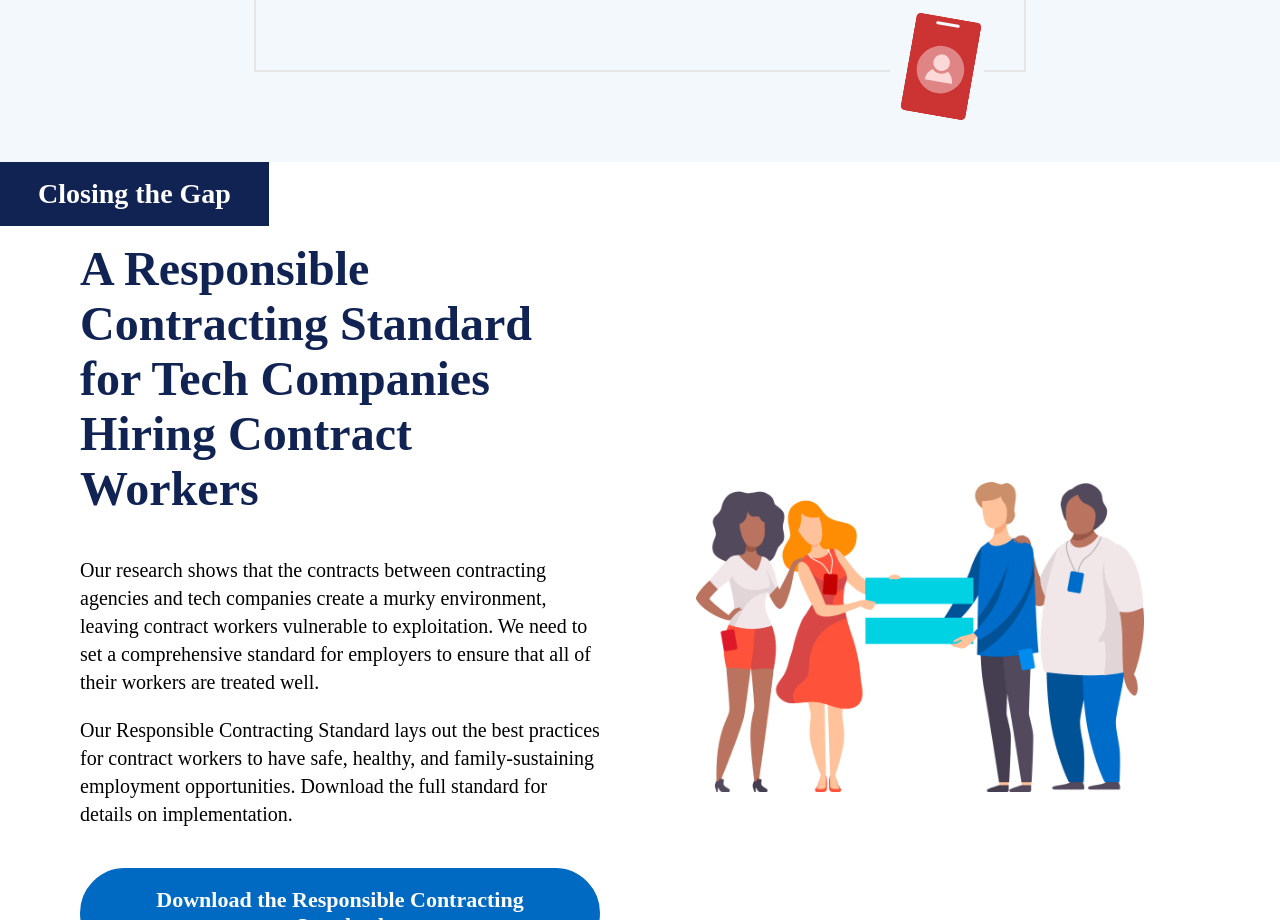
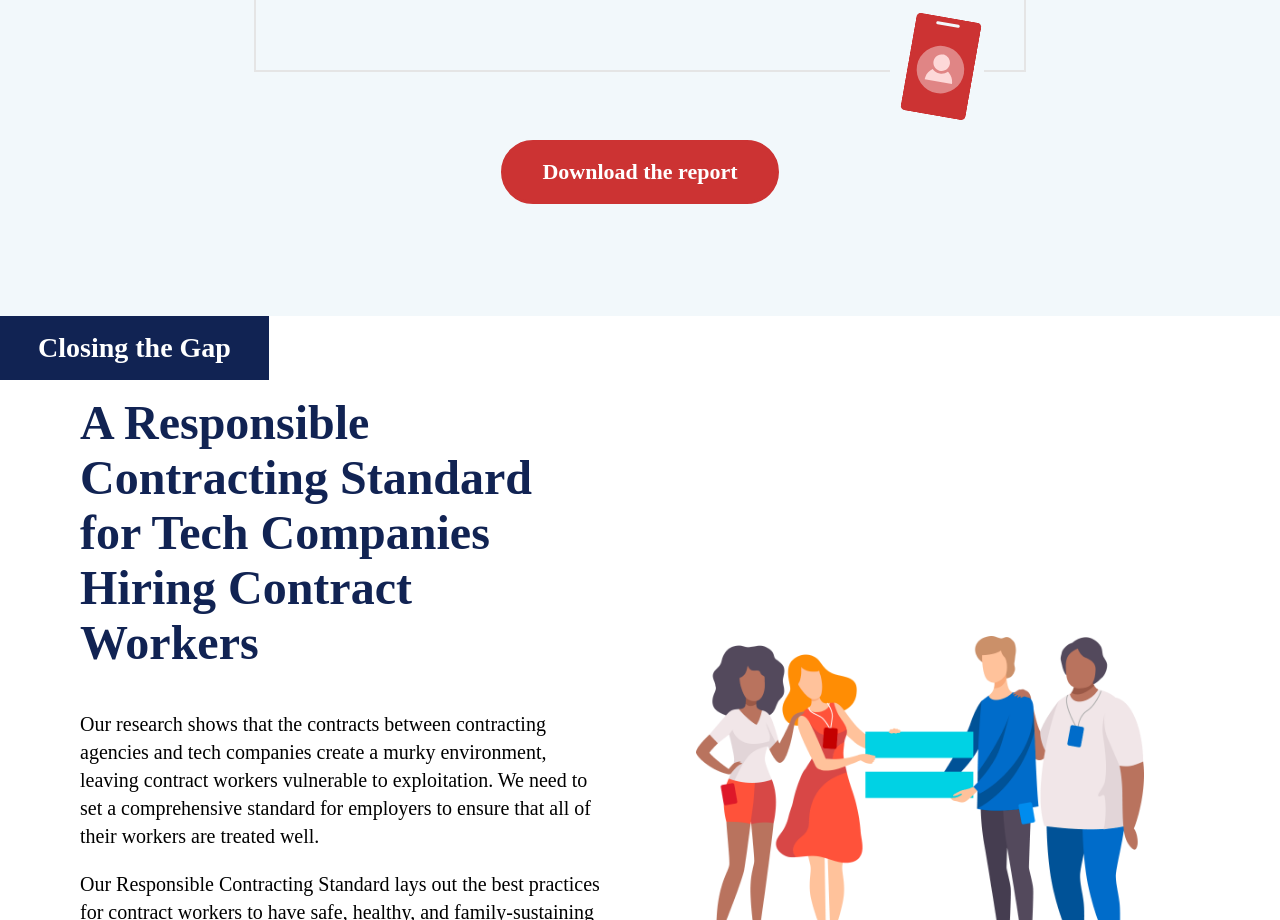
Before and after one commit to techequitycollaborative/cwdp, a React (Create React App) app: page / in a window 1280 px wide. Shown: the part 3944-4864 px from the top of the page. Built offline with nearby package versions, Linux system fonts and the light colour scheme; a web font is replaced by a local one.

Commit message:
added download button to bottom of at glance section

```diff
--- a/src/sections/at-glance/AtGlanceDesktop.jsx
+++ b/src/sections/at-glance/AtGlanceDesktop.jsx
@@ -1,6 +1,7 @@
 /** @jsxImportSource @emotion/react */
 import {
   atGlanceCopy,
+  landingSectionCopy,
   contractorBadgeSvg,
   contractorBadgesSmSvg,
   contractorBadgesMdSvg,
@@ -13,7 +14,7 @@ import {
   fullTimeLadderImg,
   contractorLadderImg
 } from 'assets';
-import { Quote, VerticalSplit } from 'components';
+import { Quote, VerticalSplit, Button } from 'components';
 import { breakpoints, mediaQueries, themeStyles } from 'theme';
 
 const styles = {
@@ -183,6 +184,11 @@ const styles = {
     margin: '20px auto -20px auto',
     border: '1px solid #E5E5E5',
   },
+  buttonWrapper: {
+    textAlign: 'center',
+    marginTop: '3em',
+    marginBottom: '2em'
+  }
 };
 
 const visualAssets = {
@@ -331,6 +337,12 @@ const AtGlanceDesktop = () => (
       />
     </div>
     <Quote fullWidth author={atGlanceCopy.quote.author} text={atGlanceCopy.quote.text} background="dark" />
+    <div css={styles.buttonWrapper}>
+      <Button
+        text={landingSectionCopy.downloadButton.label}
+        url={landingSectionCopy.downloadButton.url}
+      />
+    </div>
   </div>
 );
 
--- a/src/sections/at-glance/AtGlanceMobile.jsx
+++ b/src/sections/at-glance/AtGlanceMobile.jsx
@@ -1,6 +1,7 @@
 /** @jsxImportSource @emotion/react */
 import {
   atGlanceCopy,
+  landingSectionCopy,
   contractorBadgeSvg,
   contractorBadgesSmSvg,
   contractorBadgesMdSvg,
@@ -13,7 +14,7 @@ import {
   fullTimeLadderImg,
   contractorLadderImg
 } from 'assets';
-import { Quote } from 'components';
+import { Quote, Button } from 'components';
 import { breakpoints, mediaQueries, themeStyles } from 'theme';
 
 const benefitSharedPadding = {
@@ -204,6 +205,11 @@ const styles = {
     flexDirection: 'column',
     alignItems: 'flex-start',
   },
+  buttonWrapper: {
+    textAlign: 'center',
+    marginTop: '3em',
+    marginBottom: '2em'
+  }
 };
 
 const renderBenefitRow = (contractorPercent, fullTimePercent, benefit) => (
@@ -353,6 +359,12 @@ const AtGlanceMobile = () => (
     </div>
     <hr css={styles.divider} />
     <Quote author={atGlanceCopy.quote.author} text={atGlanceCopy.quote.text} background="dark" />
+    <div css={styles.buttonWrapper}>
+      <Button
+        text={landingSectionCopy.downloadButton.label}
+        url={landingSectionCopy.downloadButton.url}
+      />
+    </div>
   </div>
 );
 
```
